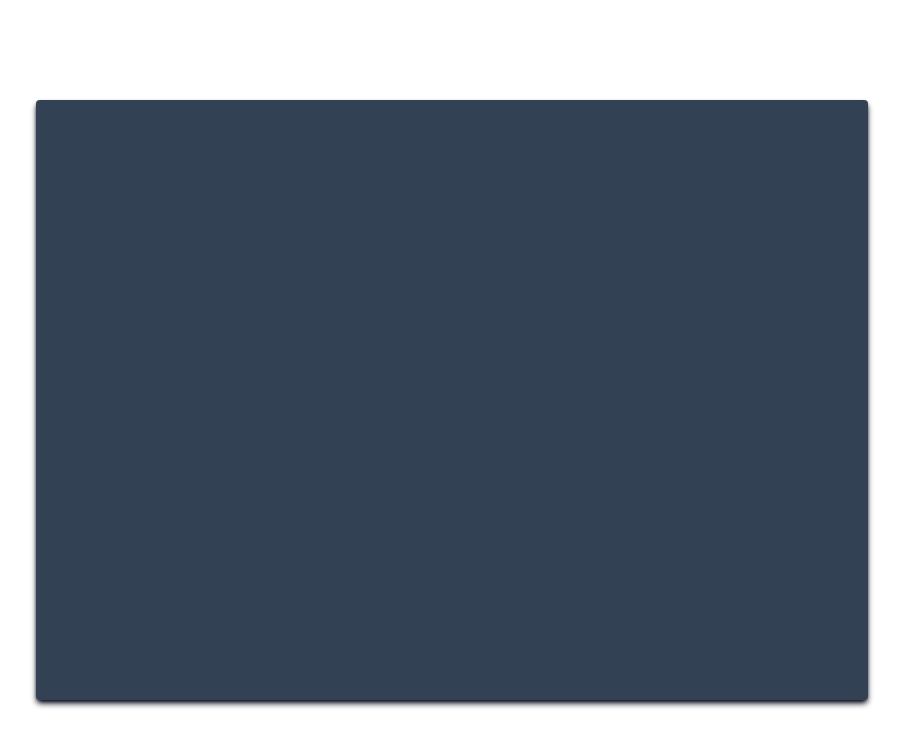
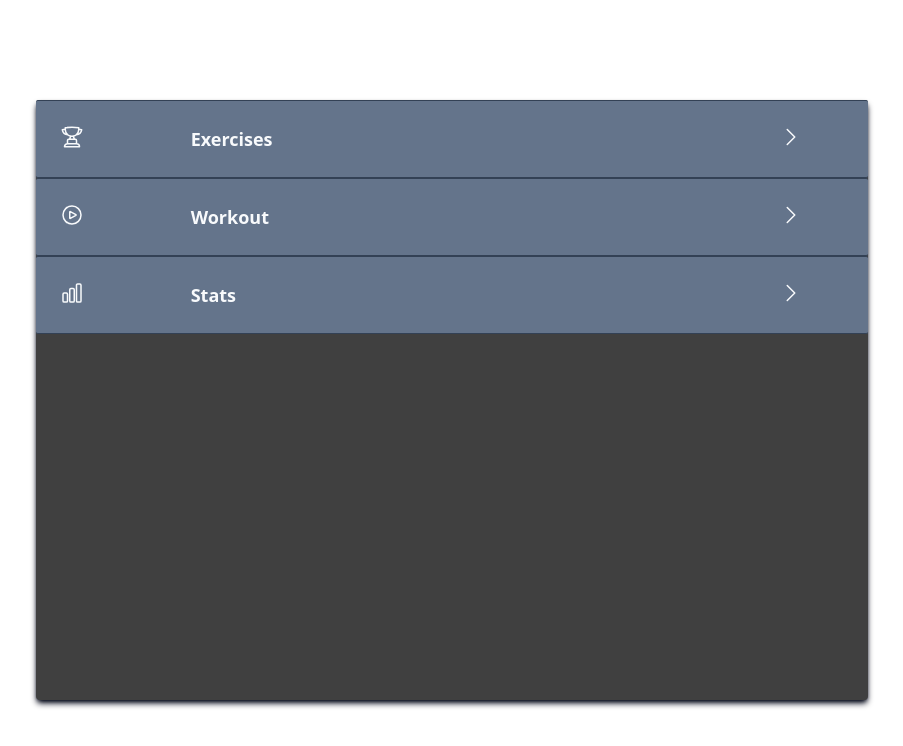
Before and after one commit to omizir/fit-verse, an Angular app: page /navigation in a window 1280 px wide. Shown: the top 746 px of the page, without its empty margins (188-1091 px from the left). Built offline with nearby package versions, Linux system fonts and the light colour scheme.

Commit message:
add navigation page

```diff
--- a/angular.json
+++ b/angular.json
@@ -32,6 +32,11 @@
             "styles": [
               "src/styles.scss"
             ],
+            "stylePreprocessorOptions": {
+              "includePaths": [
+                "./src/styles"
+              ]
+            },
             "scripts": []
           },
           "configurations": {
--- a/src/app/components/ui/background-card/background-card.component.html
+++ b/src/app/components/ui/background-card/background-card.component.html
@@ -1,3 +1,3 @@
-<div class="rounded bg-slate-700 card-size shadow-md shadow-slate-950">
+<div class="rounded bg-neutral-700 card-size shadow-md shadow-slate-950">
   <ng-content></ng-content>
 </div>
--- a/src/app/components/ui/background-card/background-card.component.scss
+++ b/src/app/components/ui/background-card/background-card.component.scss
@@ -1,23 +1,4 @@
-$tablet-width: 768px;
-$desktop-width: 1024px;
-
-@mixin phone {
-  @media (max-width: #{$tablet-width - 1px}) {
-    @content;
-  }
-}
-
-@mixin tablet {
-  @media (min-width: $tablet-width) and (max-width: #{$desktop-width - 1px}) {
-    @content;
-  }
-}
-
-@mixin desktop {
-  @media (min-width: $desktop-width) {
-    @content;
-  }
-}
+@import "breakpoints";
 
 .card-size {
   height: 75dvh;
--- /dev/null
+++ b/src/app/components/ui/icon/icon.component.html
@@ -0,0 +1,12 @@
+<svg xmlns="http://www.w3.org/2000/svg" fill="none" viewBox="0 0 24 24" stroke-width="1.5" class="w-6 h-6 {{stroke()}} {{hoverEnabled() ? 'group-hover:stroke-2' : ''}}">
+@if (iconType() === 'trophy') {
+  <path stroke-linecap="round" stroke-linejoin="round" d="M16.5 18.75h-9m9 0a3 3 0 0 1 3 3h-15a3 3 0 0 1 3-3m9 0v-3.375c0-.621-.503-1.125-1.125-1.125h-.871M7.5 18.75v-3.375c0-.621.504-1.125 1.125-1.125h.872m5.007 0H9.497m5.007 0a7.454 7.454 0 0 1-.982-3.172M9.497 14.25a7.454 7.454 0 0 0 .981-3.172M5.25 4.236c-.982.143-1.954.317-2.916.52A6.003 6.003 0 0 0 7.73 9.728M5.25 4.236V4.5c0 2.108.966 3.99 2.48 5.228M5.25 4.236V2.721C7.456 2.41 9.71 2.25 12 2.25c2.291 0 4.545.16 6.75.47v1.516M7.73 9.728a6.726 6.726 0 0 0 2.748 1.35m8.272-6.842V4.5c0 2.108-.966 3.99-2.48 5.228m2.48-5.492a46.32 46.32 0 0 1 2.916.52 6.003 6.003 0 0 1-5.395 4.972m0 0a6.726 6.726 0 0 1-2.749 1.35m0 0a6.772 6.772 0 0 1-3.044 0" />
+} @else if (iconType() === 'chevron-right') {
+  <path stroke-linecap="round" stroke-linejoin="round" d="m8.25 4.5 7.5 7.5-7.5 7.5" />
+} @else if (iconType() === 'play') {
+  <path stroke-linecap="round" stroke-linejoin="round" d="M21 12a9 9 0 1 1-18 0 9 9 0 0 1 18 0Z" />
+  <path stroke-linecap="round" stroke-linejoin="round" d="M15.91 11.672a.375.375 0 0 1 0 .656l-5.603 3.113a.375.375 0 0 1-.557-.328V8.887c0-.286.307-.466.557-.327l5.603 3.112Z" />
+} @else if (iconType() === 'chart-bar') {
+  <path stroke-linecap="round" stroke-linejoin="round" d="M3 13.125C3 12.504 3.504 12 4.125 12h2.25c.621 0 1.125.504 1.125 1.125v6.75C7.5 20.496 6.996 21 6.375 21h-2.25A1.125 1.125 0 0 1 3 19.875v-6.75ZM9.75 8.625c0-.621.504-1.125 1.125-1.125h2.25c.621 0 1.125.504 1.125 1.125v11.25c0 .621-.504 1.125-1.125 1.125h-2.25a1.125 1.125 0 0 1-1.125-1.125V8.625ZM16.5 4.125c0-.621.504-1.125 1.125-1.125h2.25C20.496 3 21 3.504 21 4.125v15.75c0 .621-.504 1.125-1.125 1.125h-2.25a1.125 1.125 0 0 1-1.125-1.125V4.125Z" />
+}
+</svg>
--- /dev/null
+++ b/src/app/components/ui/icon/icon.component.ts
@@ -0,0 +1,15 @@
+import {Component, input} from '@angular/core';
+@Component({
+  selector: 'omz-icon',
+  standalone: true,
+  imports: [],
+  templateUrl: './icon.component.html',
+  styleUrl: './icon.component.scss'
+})
+export class IconComponent {
+  iconType = input.required<IconType>();
+  stroke = input.required<string>();
+  hoverEnabled = input<boolean>(false);
+}
+
+export type IconType = 'trophy' | 'chevron-right' | 'play' | 'chart-bar';
--- /dev/null
+++ b/src/app/components/ui/navigation-button/navigation-button.component.html
@@ -0,0 +1,7 @@
+<div class="group flex flex-row bg-slate-500 p-6 rounded-sm border-y border-slate-700 cursor-pointer">
+  <omz-icon class="basis-2/12" [iconType]="icon()" stroke="stroke-slate-50" [hoverEnabled]="true"></omz-icon>
+  <p class="basis-9/12 text-lg font-semibold hover:font-bold text-slate-50">
+    {{title()}}
+  </p>
+  <omz-icon class="basis-1/12" iconType="chevron-right" stroke="stroke-slate-50" [hoverEnabled]="true"></omz-icon>
+</div>
--- /dev/null
+++ b/src/app/components/ui/navigation-button/navigation-button.component.ts
@@ -0,0 +1,16 @@
+import {Component, input} from '@angular/core';
+import {IconComponent, IconType} from "../icon/icon.component";
+
+@Component({
+  selector: 'omz-navigation-button',
+  standalone: true,
+  imports: [
+    IconComponent
+  ],
+  templateUrl: './navigation-button.component.html',
+  styleUrl: './navigation-button.component.scss'
+})
+export class NavigationButtonComponent {
+  title = input.required<string>();
+  icon = input.required<IconType>();
+}
--- a/src/app/pages/navigation-page/navigation-page.component.html
+++ b/src/app/pages/navigation-page/navigation-page.component.html
@@ -1,3 +1,5 @@
 <omz-background-card>
-
+  <omz-navigation-button title="Exercises" icon="trophy"></omz-navigation-button>
+  <omz-navigation-button title="Workout" icon="play"></omz-navigation-button>
+  <omz-navigation-button title="Stats" icon="chart-bar"></omz-navigation-button>
 </omz-background-card>
--- /dev/null
+++ b/src/styles/_breakpoints.scss
@@ -0,0 +1,20 @@
+$tablet-width: 768px;
+$desktop-width: 1024px;
+
+@mixin phone {
+  @media (max-width: #{$tablet-width - 1px}) {
+    @content;
+  }
+}
+
+@mixin tablet {
+  @media (min-width: $tablet-width) and (max-width: #{$desktop-width - 1px}) {
+    @content;
+  }
+}
+
+@mixin desktop {
+  @media (min-width: $desktop-width) {
+    @content;
+  }
+}
```
Also changed, not shown: src/app/pages/navigation-page/navigation-page.component.ts (+5 -3 lines), src/app/components/ui/icon/icon.component.scss (added), src/app/components/ui/navigation-button/navigation-button.component.scss (added), 2 other files (tests, documents, lock files or other folders).
